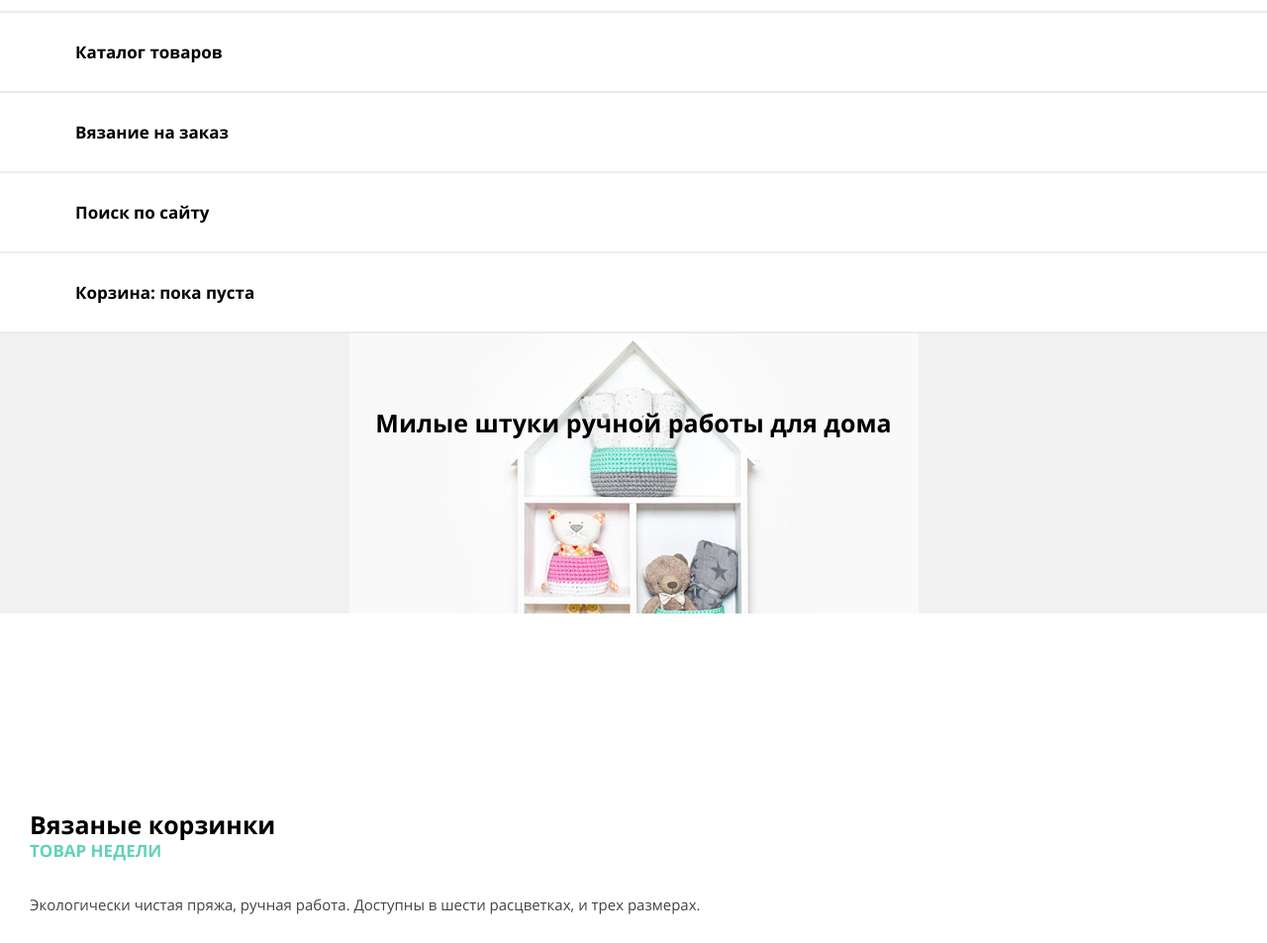
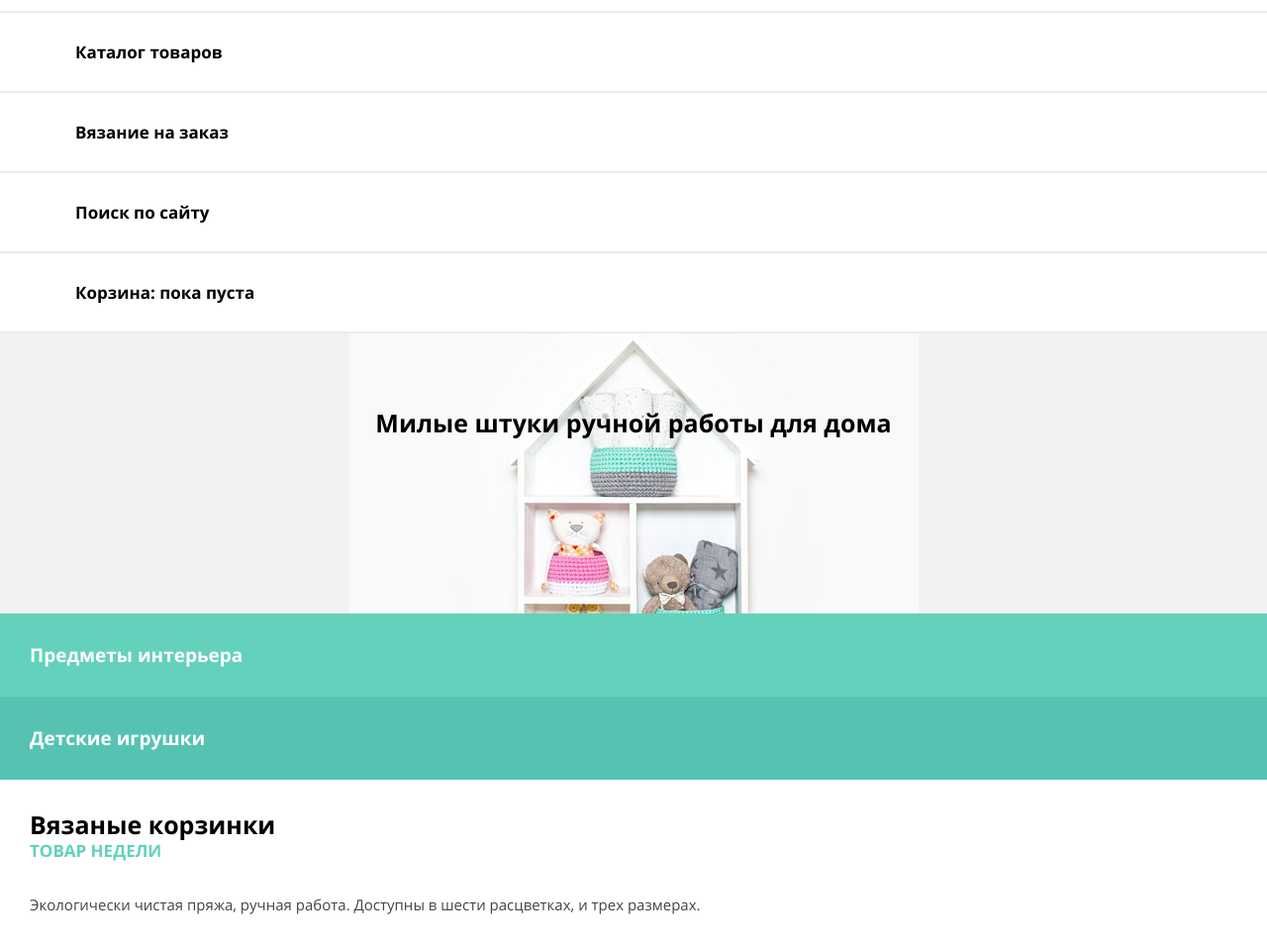
Before and after one commit to batanka/850475-mishka-16, a website: page source/index.html in a window 1280 px wide. Shown: the part 111-1064 px from the top of the page at 99% size. Drawn offline with nearby package versions, Linux system fonts and the light colour scheme; files that its build step writes are made by us from their sources.

Commit message:
Исправление селектора.

```diff
--- a/source/sass/blocks/category.scss
+++ b/source/sass/blocks/category.scss
@@ -1,6 +1,8 @@
 .category-list {
   @include list-reset;
+}
 
+.category-list__item {
   &--interior {
     background-color: $main-color;
   }
```
